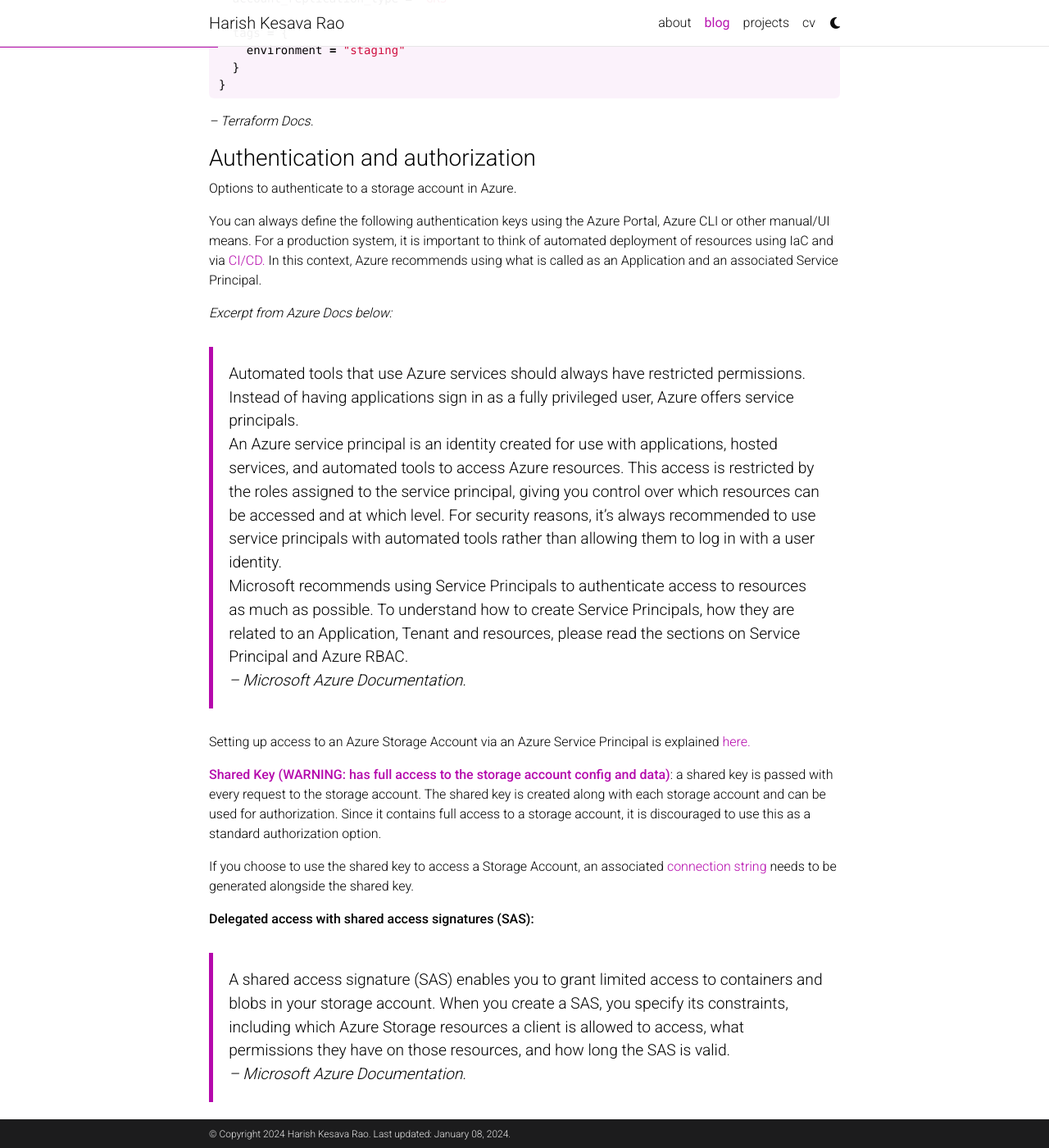
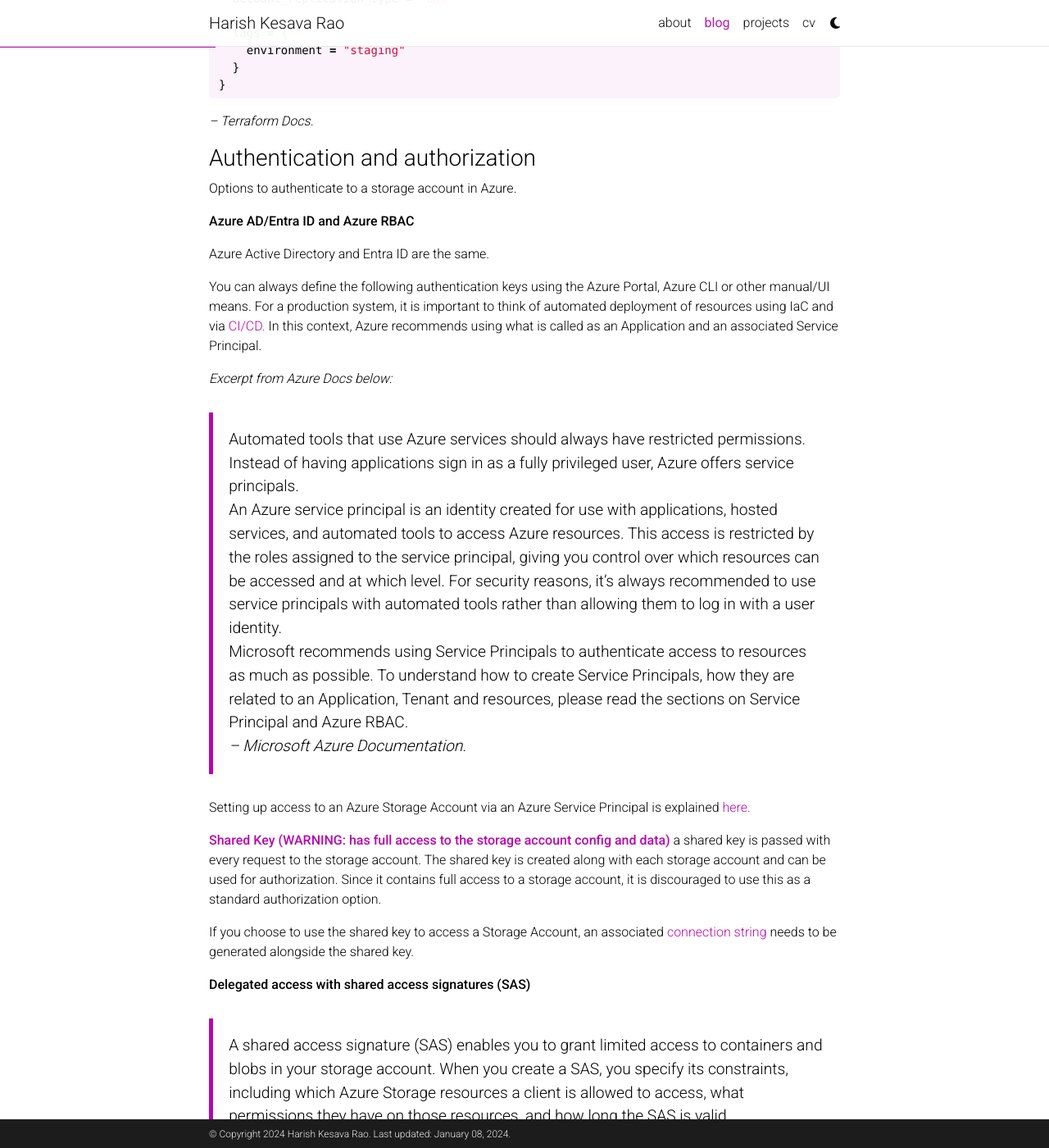
Before and after one commit to harishkesavarao/harishkesavarao.github.io, a Jekyll site: the page built from _posts/2023-03-01-azure-data-lake.md, in a window 1280 px wide and 1400 px high, scrolled down 2298 px. Shown: the whole window at 82% size. Built offline with Jekyll 4.4.1, drawn with Linux system fonts in a browser that asks for light colours; full-size pictures stand in for the smaller copies a plugin makes; comment, search, counter and statistics services are not loaded; a style sheet for code colours, icons or effects is not loaded; some of the changed text lies outside the part shown.

Commit message:
Azure AD, RBAC

```diff
--- a/_posts/2023-03-01-azure-data-lake.md
+++ b/_posts/2023-03-01-azure-data-lake.md
@@ -81,6 +81,10 @@
 ### Authentication and authorization
 Options to authenticate to a storage account in Azure.
 
+**Azure AD/Entra ID and Azure RBAC**
+
+Azure Active Directory and Entra ID are the same.
+
 You can always define the following authentication keys using the Azure Portal, Azure CLI or other manual/UI means. For a production system, it is important to think of automated deployment of resources using IaC and via [CI/CD.](https://en.wikipedia.org/wiki/CI/CD) In this context, Azure recommends using what is called as an Application and an associated Service Principal.
 
 _Excerpt from Azure Docs below:_
@@ -96,11 +100,11 @@
 
 Setting up access to an Azure Storage Account via an Azure Service Principal is explained [here.](https://learn.microsoft.com/en-us/dynamics365/customer-insights/data/connect-service-principal)
 
-**[Shared Key (WARNING: has full access to the storage account config and data)](https://learn.microsoft.com/en-us/azure/storage/common/storage-account-keys-manage?tabs=azure-portal)**: a shared key is passed with every request to the storage account. The shared key is created along with each storage account and can be used for authorization. Since it contains full access to a storage account, it is discouraged to use this as a standard authorization option.
+**[Shared Key (WARNING: has full access to the storage account config and data)](https://learn.microsoft.com/en-us/azure/storage/common/storage-account-keys-manage?tabs=azure-portal)** a shared key is passed with every request to the storage account. The shared key is created along with each storage account and can be used for authorization. Since it contains full access to a storage account, it is discouraged to use this as a standard authorization option.
 
 If you choose to use the shared key to access a Storage Account, an associated [connection string](https://learn.microsoft.com/en-us/azure/storage/common/storage-configure-connection-string?toc=/azure/storage/blobs/toc.json&bc=/azure/storage/blobs/breadcrumb/toc.json) needs to be generated alongside the shared key.
 
-**Delegated access with shared access signatures (SAS):**
+**Delegated access with shared access signatures (SAS)**
 > A shared access signature (SAS) enables you to grant limited access to containers and blobs in your storage account. When you create a SAS, you specify its constraints, including which Azure Storage resources a client is allowed to access, what permissions they have on those resources, and how long the SAS is valid.
 >
 >
@@ -268,6 +272,8 @@
 **Event handling**
 
 Instead of scheduling a batch copy, we can ingest data using an event-driven mechanism. [Azure Storage Accounts can be configured to send certain (specified via a filter) events to Azure Event Grid](https://learn.microsoft.com/en-us/azure/storage/blobs/storage-blob-event-overview). Event Grid then delivers these events to applications listening to it.
+
+Authentication can be implemented via Azure AD/Entra ID + RBAC as described above or here, where an [Oauth token is requested at runtime](https://learn.microsoft.com/en-us/azure/storage/blobs/authorize-access-azure-active-directory#overview-of-microsoft-entra-id-for-blobs) to allow subscribing to events occurring from the Azure Storage Account.
 
 [Read here](https://learn.microsoft.com/en-us/azure/storage/blobs/storage-blob-event-overview#filtering-events) about filtering events to be sent to the Event Grid. [Some caveats](https://learn.microsoft.com/en-us/azure/storage/blobs/storage-blob-event-overview#practices-for-consuming-events) to watch when using this option for ingestion.
 
```
